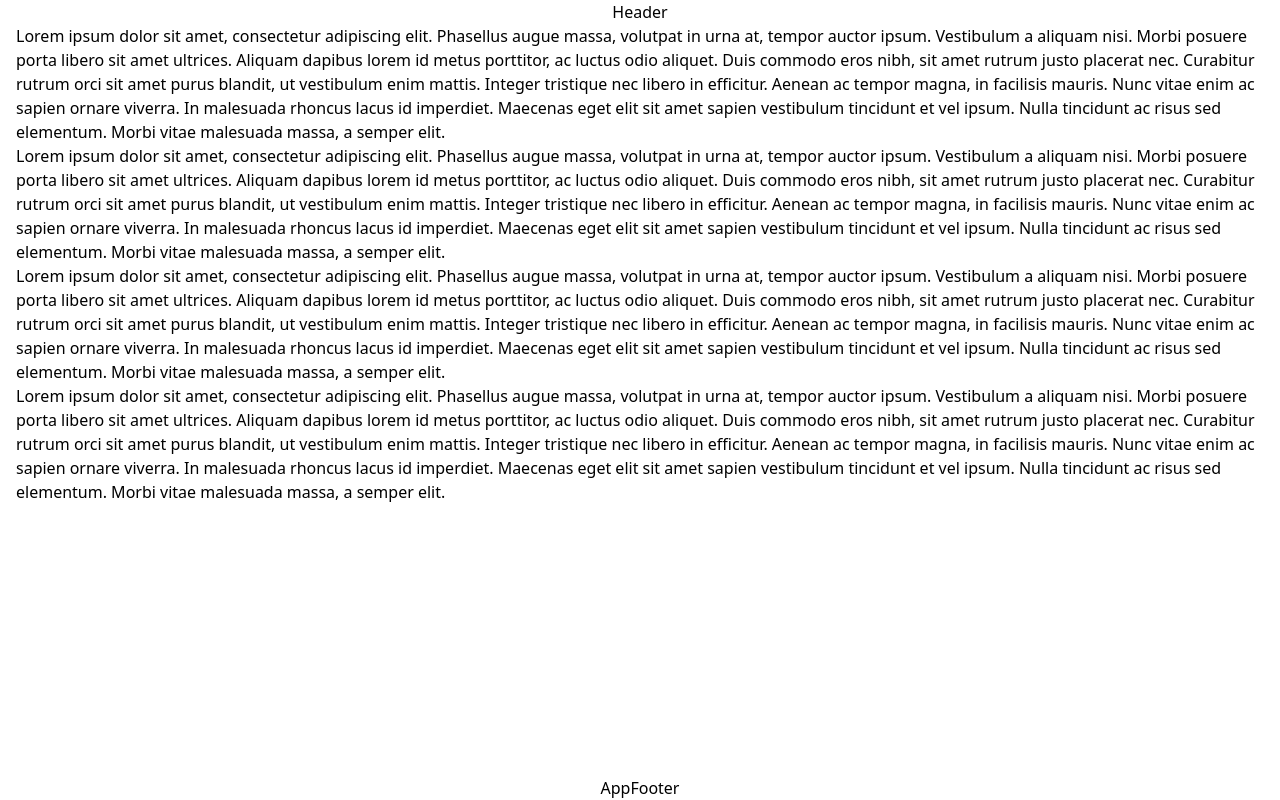
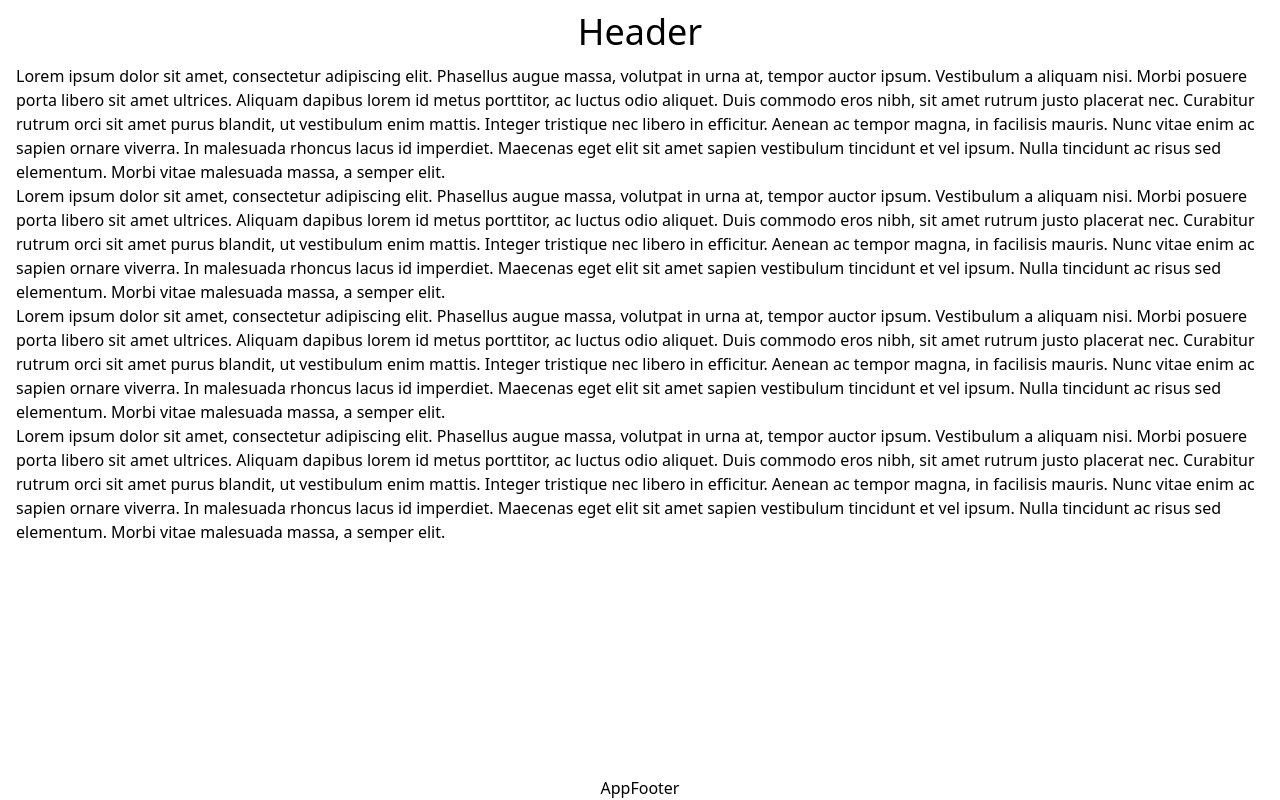
Before and after one commit to carlo697/news-project-next, a Next.js app: page / in a window 1280 px wide. Built offline with nearby package versions, Linux system fonts and the light colour scheme.

Commit message:
Add link to header

```diff
--- a/app/components/AppHeader.tsx
+++ b/app/components/AppHeader.tsx
@@ -1,9 +1,14 @@
+import Link from "next/link";
 import React from "react";
 
 const AppHeader = () => {
   return (
     <header className="sticky top-0 bg-white">
-      <div className="section-container flex justify-center">Header</div>
+      <div className="section-container flex justify-center py-3">
+        <h1 className="text-2xl md:text-4xl">
+          <Link href="/">Header</Link>
+        </h1>
+      </div>
     </header>
   );
 };
```
